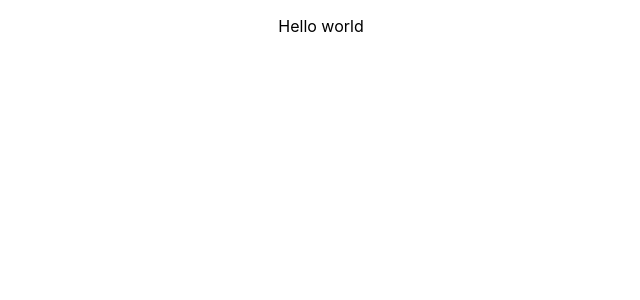
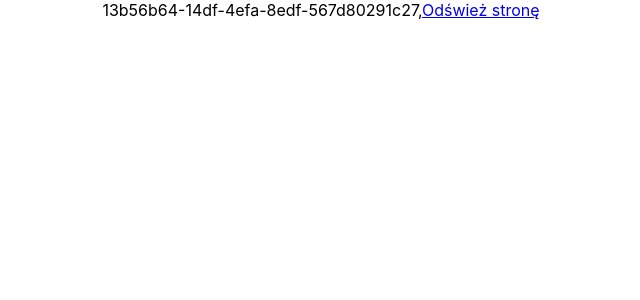
Before and after one commit to joannaMakarewicz/uuid-generator, a React (Create React App) app: page / in a window 1280 px wide. Shown: the top 300 px of the page, without its empty margins (319-959 px from the left). Built offline with nearby package versions, Linux system fonts and the light colour scheme.

Commit message:
uidd library&unction for generation added

```diff
--- a/package.json
+++ b/package.json
@@ -9,6 +9,7 @@
     "react": "^18.2.0",
     "react-dom": "^18.2.0",
     "react-scripts": "5.0.1",
+    "uuid": "^9.0.0",
     "web-vitals": "^2.1.4"
   },
   "scripts": {
--- a/public/index.html
+++ b/public/index.html
@@ -7,37 +7,13 @@
     <meta name="theme-color" content="#000000" />
     <meta
       name="description"
-      content="Web site created using create-react-app"
+      content="Online UUID generator"
     />
     <link rel="apple-touch-icon" href="%PUBLIC_URL%/logo192.png" />
-    <!--
-      manifest.json provides metadata used when your web app is installed on a
-      user's mobile device or desktop. See https://developers.google.com/web/fundamentals/web-app-manifest/
-    -->
-    <link rel="manifest" href="%PUBLIC_URL%/manifest.json" />
-    <!--
-      Notice the use of %PUBLIC_URL% in the tags above.
-      It will be replaced with the URL of the `public` folder during the build.
-      Only files inside the `public` folder can be referenced from the HTML.
-
-      Unlike "/favicon.ico" or "favicon.ico", "%PUBLIC_URL%/favicon.ico" will
-      work correctly both with client-side routing and a non-root public URL.
-      Learn how to configure a non-root public URL by running `npm run build`.
-    -->
-    <title>React App</title>
+    <title>UUID - generator</title>
   </head>
   <body>
     <noscript>You need to enable JavaScript to run this app.</noscript>
     <div id="root"></div>
-    <!--
-      This HTML file is a template.
-      If you open it directly in the browser, you will see an empty page.
-
-      You can add webfonts, meta tags, or analytics to this file.
-      The build step will place the bundled scripts into the <body> tag.
-
-      To begin the development, run `npm start` or `yarn start`.
-      To create a production bundle, use `npm run build` or `yarn build`.
-    -->
   </body>
 </html>
--- a/src/App.js
+++ b/src/App.js
@@ -1,10 +1,14 @@
 import "./App.css";
+import { v4 as uuidv4 } from "uuid";
+
+let myuuid = uuidv4();
 
 function App() {
   return (
-    <div className="App">
-      <p>Hello world</p>
-    </div>
+      <div className="App">
+        {myuuid},
+        <a href="index.html">Odśwież stronę</a>
+      </div>
   );
 }
 
```
Also changed, not shown: 1 other file (tests, documents, lock files or other folders).
